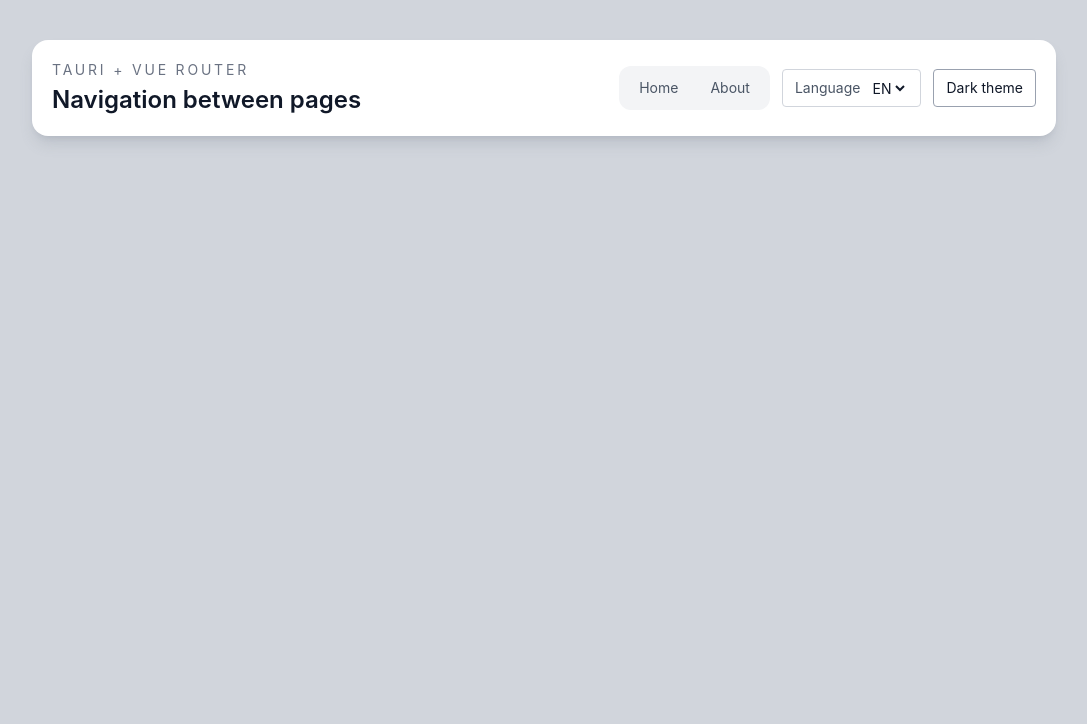
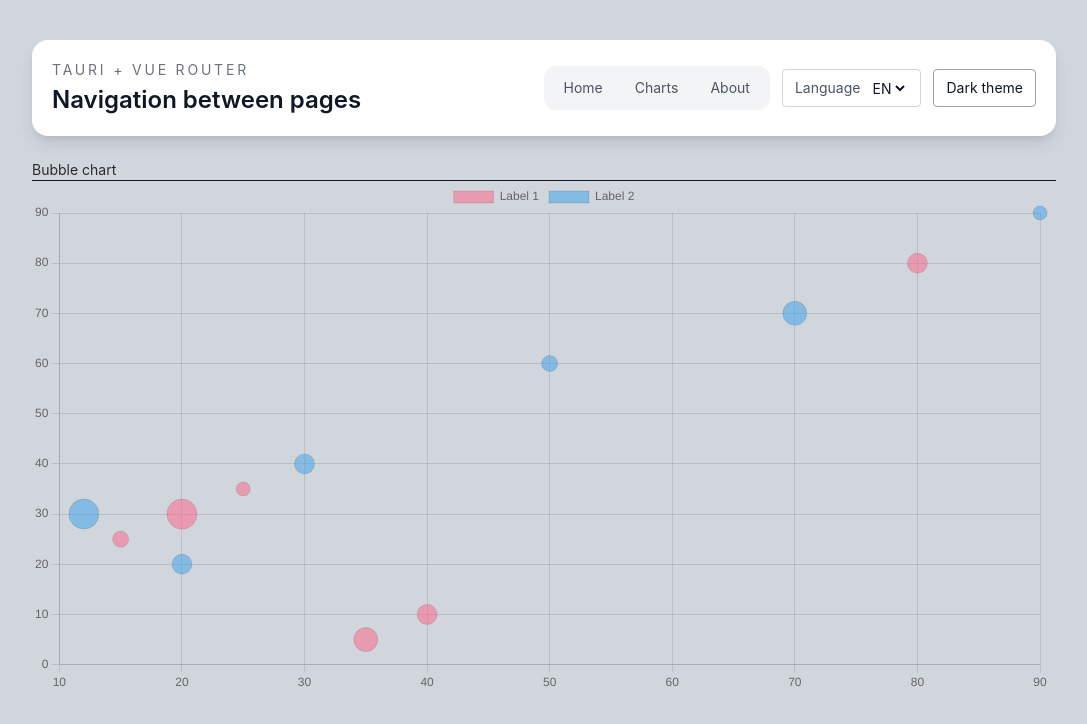
Before and after one commit to EfimovSergeiV/tauri-template, a Vue app: page /charts in a window 1280 px wide. Shown: the top 724 px of the page, without its empty margins (96-1183 px from the left). Built offline with nearby package versions, Linux system fonts and the light colour scheme; no server answers.

Commit message:
add: chartjs + pages fix

```diff
--- a/package.json
+++ b/package.json
@@ -13,8 +13,10 @@
     "@tailwindcss/vite": "^4.3.3",
     "@tauri-apps/api": "^2",
     "@tauri-apps/plugin-opener": "^2",
+    "chart.js": "^4.5.1",
     "tailwindcss": "^4.3.3",
     "vue": "^3.5.13",
+    "vue-chartjs": "^5.3.4",
     "vue-i18n": "^11.4.2",
     "vue-router": "^4.6.4"
   },
--- a/src/components/Header.vue
+++ b/src/components/Header.vue
@@ -57,6 +57,13 @@
             {{ t("menu.home") }}
           </RouterLink>
           <RouterLink
+            to="/charts"
+            class="rounded-lg px-4 py-2 text-sm transition"
+            :class="route.name === 'home' ? 'bg-gray-900 text-white dark:bg-gray-100 dark:text-gray-900' : 'text-gray-600 hover:text-gray-900 dark:text-gray-300 dark:hover:text-white'"
+          >
+            Charts
+          </RouterLink>
+          <RouterLink
             to="/about"
             class="rounded-lg px-4 py-2 text-sm transition"
             :class="route.name === 'about' ? 'bg-gray-900 text-white dark:bg-gray-100 dark:text-gray-900' : 'text-gray-600 hover:text-gray-900 dark:text-gray-300 dark:hover:text-white'"
--- /dev/null
+++ b/src/components/charts/BubbleChart.vue
@@ -0,0 +1,118 @@
+<script setup>
+  import { ref, onMounted, onUnmounted } from 'vue'
+  import { Bubble } from 'vue-chartjs'
+  import {
+    Chart as ChartJS,
+    Title,
+    Tooltip,
+    Legend,
+    PointElement,
+    LinearScale
+  } from 'chart.js'
+
+  ChartJS.register(Title, Tooltip, Legend, PointElement, LinearScale)
+
+
+  const chartData = ref({
+    datasets: [
+      {
+        label: 'Label 1',
+        data: [
+          { x: 20, y: 30, r: 15 },
+          { x: 40, y: 10, r: 10 },
+          { x: 80, y: 80, r: 10 },
+          { x: 15, y: 25, r: 8 },
+          { x: 35, y: 5, r: 12 },
+          { x: 25, y: 35, r: 7 }
+        ],
+        backgroundColor: 'rgba(255, 99, 132, 0.5)'
+      },
+      {
+        label: 'Label 2',
+        data: [
+          { x: 12, y: 30, r: 15 },
+          { x: 20, y: 20, r: 10 },
+          { x: 30, y: 40, r: 10 },
+          { x: 50, y: 60, r: 8 },
+          { x: 70, y: 70, r: 12 },
+          { x: 90, y: 90, r: 7 }
+        ],
+        backgroundColor: 'rgba(54, 162, 235, 0.5)'
+      },
+    ]
+  })
+
+  const chartOptions = {
+    responsive: true,
+    plugins: {
+      legend: {
+        position: 'top'
+      },
+      title: {
+        display: false,
+        text: 'Пример Bubble Chart'
+      }
+    }
+  }
+
+
+  const chartRef = ref(null)
+
+  const wsState = ref('')
+
+  const wsUrl = `wss://api.meinewelt.ru/ws`
+  let socket = null
+
+  function connectWebSocket() {
+    socket = new WebSocket(wsUrl)
+
+    socket.onopen = () => {
+      wsState.value = 'connected'
+    }
+
+    socket.onmessage = (event) => {
+      try {
+        const newData = JSON.parse(event.data)
+
+        if (Array.isArray(newData) && newData[0]?.data) {
+          const chartInstance = chartRef.value?.chart
+          if (chartInstance) {
+            chartInstance.data.datasets = newData
+            chartInstance.update()
+          }
+        }
+      } catch (e) {
+        console.error('Ошибка парсинга данных', e)
+      }
+    }
+
+    socket.onclose = () => {
+      console.log('Соединение закрыто, переподключение...')
+      setTimeout(connectWebSocket, 1000)
+    }
+  }
+
+  setInterval(() => {
+    if (socket?.readyState === WebSocket.OPEN) {
+      socket.send(JSON.stringify({ chart: 'bubble' }))
+    }
+  }, 3000)
+
+  onMounted(connectWebSocket)
+  onUnmounted(() => socket?.close())
+
+</script>
+
+
+<template>
+  <div class="">
+
+    <div class="border-b">
+      <p class="text-black/80 text-sm">Bubble chart</p>
+    </div>
+    <div class="">
+      <Bubble ref="chartRef" :data="chartData" :options="chartOptions" />
+    </div>
+
+  </div>
+</template>
--- /dev/null
+++ b/src/pages/ChartsPage.vue
@@ -0,0 +1,18 @@
+<script setup>
+  import BubbleChart from '../components/charts/BubbleChart.vue';
+import Header from '../components/Header.vue';
+
+
+
+
+</script>
+
+
+<template>
+  <div class="">
+
+    <BubbleChart />
+
+
+  </div>
+</template>
--- a/src/router/index.js
+++ b/src/router/index.js
@@ -1,6 +1,7 @@
 import { createRouter, createWebHistory } from "vue-router";
-import AboutPage from "../pages/about.vue";
-import IndexPage from "../pages/index.vue";
+import AboutPage from "../pages/AboutPage.vue";
+import ChartsPage from "../pages/ChartsPage.vue";
+import IndexPage from "../pages/IndexPage.vue";
 
 const router = createRouter({
   history: createWebHistory(),
@@ -11,6 +12,11 @@ const router = createRouter({
       component: IndexPage,
     },
     {
+      path: "/charts",
+      name: "charts",
+      component: ChartsPage,
+    },
+    {
       path: "/about",
       name: "about",
       component: AboutPage,
```
Also changed, not shown: src/pages/AboutPage.vue (renamed from src/pages/about.vue), src/pages/IndexPage.vue (renamed from src/pages/index.vue), 1 other file (tests, documents, lock files or other folders).
